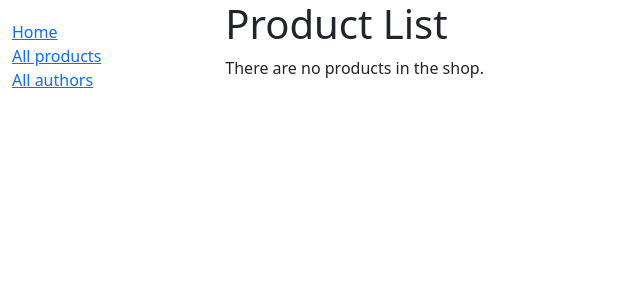
After one commit to djoni1vincent/django-shopping-site, a Django app: page /catalog/products/ in a window 1280 px wide. The commit adds this page. Shown: the top 300 px of the page, without its empty margins (0-640 px from the left). Run offline with Django 5.2, Linux system fonts and the light colour scheme; data that the repository does not hold is empty.

Commit message:
fead: add new view product-detail, and add links to that view in product_list

```diff
--- a/onlineshop/onlineshop/catalog/models.py
+++ b/onlineshop/onlineshop/catalog/models.py
@@ -30,6 +30,10 @@ class Product(models.Model):
     def __str__(self):
         """String for reprasentating Model object"""
         return f"{self.name}"
+
+    def get_absolute_url(self):
+        """Returns the url to access particular product instance."""
+        return reverse("product-detail", args=[str(self.id)])
 
 
 class Category(models.Model):
--- a/onlineshop/onlineshop/catalog/templates/base_generic.html
+++ b/onlineshop/onlineshop/catalog/templates/base_generic.html
@@ -23,7 +23,9 @@
                     {% block sidebar %}
                     <ul class="sidebar-nav">
                         <li><a href="{% url 'index' %}">Home</a></li>
-                        <li><a href="">All products</a></li>
+                        <li>
+                            <a href="{% url 'products' %}">All products</a>
+                        </li>
                         <li><a href="">All authors</a></li>
                     </ul>
                     {% endblock %}
--- /dev/null
+++ b/onlineshop/onlineshop/catalog/templates/catalog/product_detail.html
@@ -0,0 +1,3 @@
+{% extends "base_generic.html" %} {% block content %} {{ product_detail.brand}}
+{{ product_detail.name }}<br />
+{{ product_detail.description }} {% endblock %}
--- /dev/null
+++ b/onlineshop/onlineshop/catalog/templates/catalog/product_list.html
@@ -0,0 +1,15 @@
+{% extends "base_generic.html" %} {% block content %}
+<h1>Product List</h1>
+{% if product_list %}
+<ul>
+    {% for product in product_list %}
+    <li>
+        <a href="{{ product.get_absolute_url }}"
+            >{{ product.brand }} {{ product.name }}</a
+        >
+    </li>
+    {% endfor %}
+</ul>
+{% else %}
+<p>There are no products in the shop.</p>
+{% endif %} {% endblock %}
--- a/onlineshop/onlineshop/catalog/urls.py
+++ b/onlineshop/onlineshop/catalog/urls.py
@@ -4,4 +4,6 @@ from . import views
 
 urlpatterns = [
     path("", views.index, name="index"),
+    path("products/", views.ProductListView.as_view(), name="products"),
+    path("products/<int:pk>/", views.ProductDetailView.as_view(), name="product-detail"),
 ]
--- a/onlineshop/onlineshop/catalog/views.py
+++ b/onlineshop/onlineshop/catalog/views.py
@@ -1,4 +1,5 @@
 from django.shortcuts import render
+from django.views import generic
 
 from .models import Brand, Category, Product
 
@@ -18,3 +19,13 @@ def index(request):
     }
 
     return render(request, "catalog/index.html", context=context)
+
+
+class ProductListView(generic.ListView):
+    model = Product
+    context_object_name = "product_list"
+
+
+class ProductDetailView(generic.DetailView):
+    model = Product
+    context_object_name = "product_detail"
```
